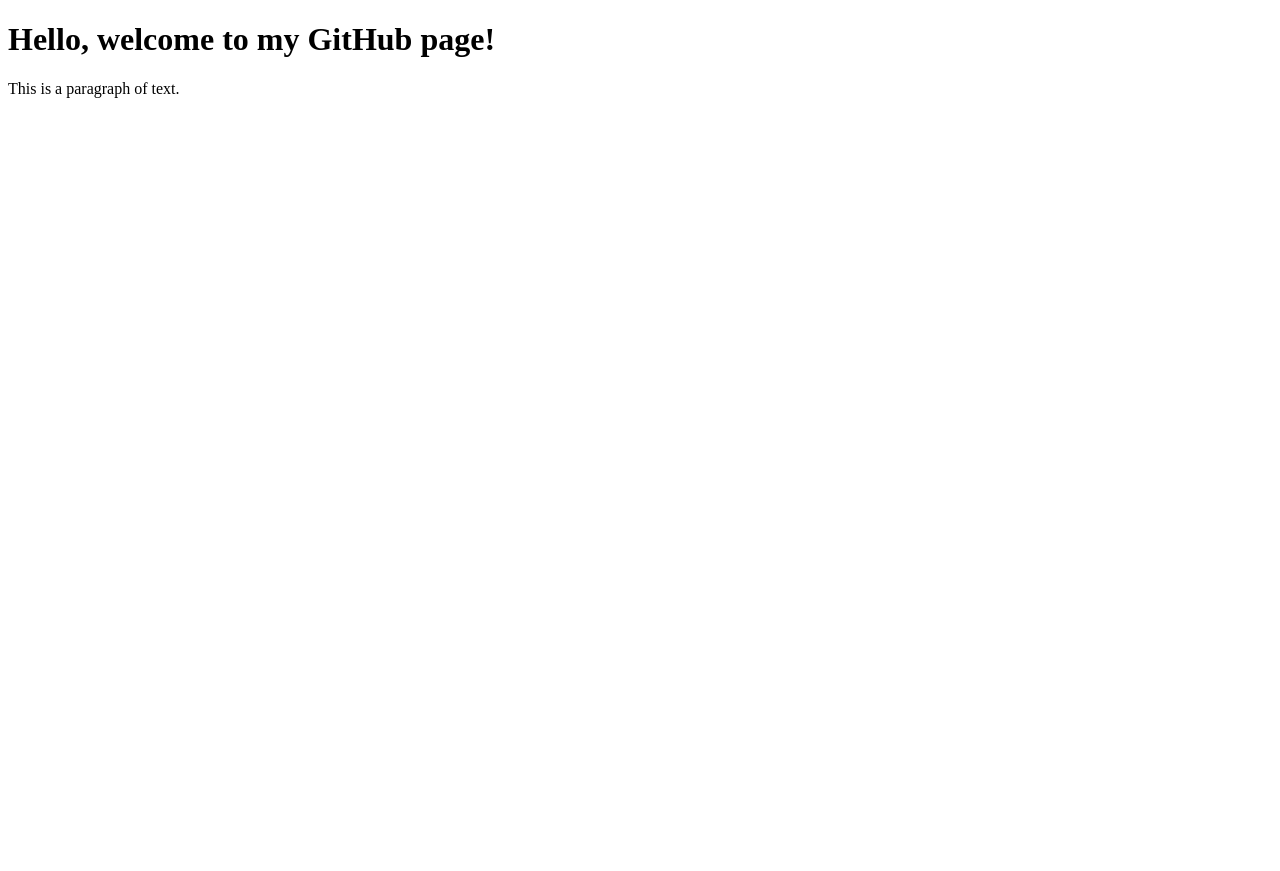
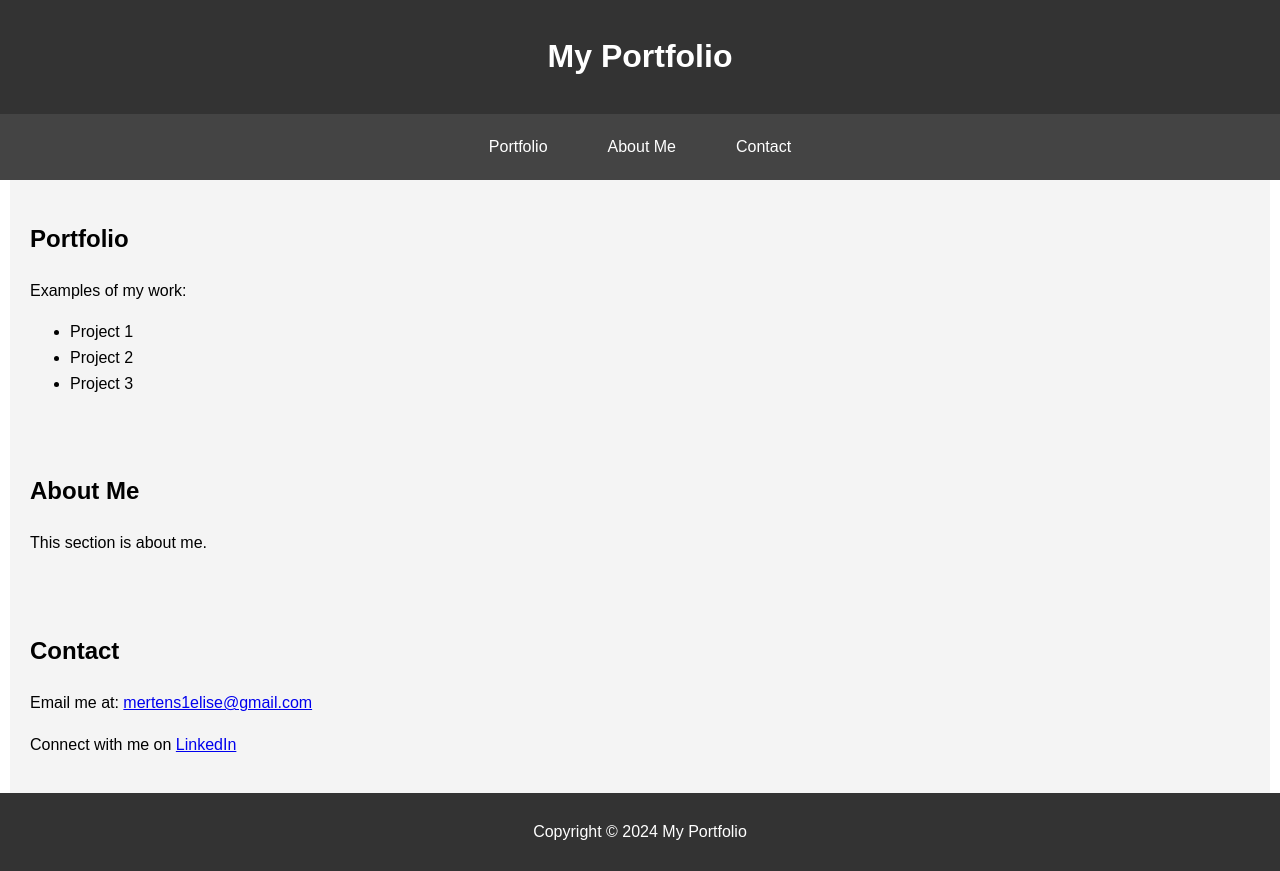
Before and after one commit to LimeLady/LimeLady.github.io, a plain HTML site: page index.html in a window 1280 px wide. Before the commit the page ends 800 px from the top, so only its background shows below. Drawn offline with Linux system fonts and the light colour scheme.

Commit message:
Basic setup

```diff
--- /dev/null
+++ b/css/styles.css
@@ -0,0 +1,40 @@
+body {
+    font-family: Arial, sans-serif;
+    line-height: 1.6;
+    margin: 0;
+    padding: 0;
+}
+header {
+    background: #333;
+    color: #fff;
+    padding: 10px 20px;
+    text-align: center;
+}
+nav {
+    display: flex;
+    justify-content: center;
+    background: #444;
+    padding: 10px 0;
+}
+nav a {
+    color: white;
+    padding: 10px 20px;
+    text-decoration: none;
+    margin: 0 10px;
+}
+nav a:hover {
+    background: #555;
+}
+section {
+    padding: 20px;
+    margin: 0 10px;
+    background: #f4f4f4;
+}
+footer {
+    text-align: center;
+    padding: 10px 0;
+    background: #333;
+    color: white;
+}
+
+/* Additional styling can be added here as needed */
--- a/index.html
+++ b/index.html
@@ -1,10 +1,40 @@
 <!DOCTYPE html>
-<html>
+<html lang="en">
 <head>
-  <title>Welcome to My Page</title>
+    <meta charset="UTF-8">
+    <meta name="viewport" content="width=device-width, initial-scale=1.0">
+    <title>My Portfolio</title>
+    <link rel="stylesheet" href="css/styles.css">
 </head>
 <body>
-  <h1>Hello, welcome to my GitHub page!</h1>
-  <p>This is a paragraph of text.</p>
+    <header>
+        <h1>My Portfolio</h1>
+    </header>
+    <nav>
+        <a href="#portfolio">Portfolio</a>
+        <a href="#about">About Me</a>
+        <a href="#contact">Contact</a>
+    </nav>
+    <section id="portfolio">
+        <h2>Portfolio</h2>
+        <p>Examples of my work:</p>
+        <ul>
+            <li>Project 1</li>
+            <li>Project 2</li>
+            <li>Project 3</li>
+        </ul>
+    </section>
+    <section id="about">
+        <h2>About Me</h2>
+        <p>This section is about me.</p>
+    </section>
+    <section id="contact">
+        <h2>Contact</h2>
+        <p>Email me at: <a href="mailto:mertens1elise@gmail.com">mertens1elise@gmail.com</a></p>
+        <p>Connect with me on <a href="https://www.linkedin.com/in/elisemertens" target="_blank">LinkedIn</a></p>
+    </section>
+    <footer>
+        <p>Copyright © 2024 My Portfolio</p>
+    </footer>
 </body>
 </html>
```
Also changed, not shown: js/scripts.js (added).
